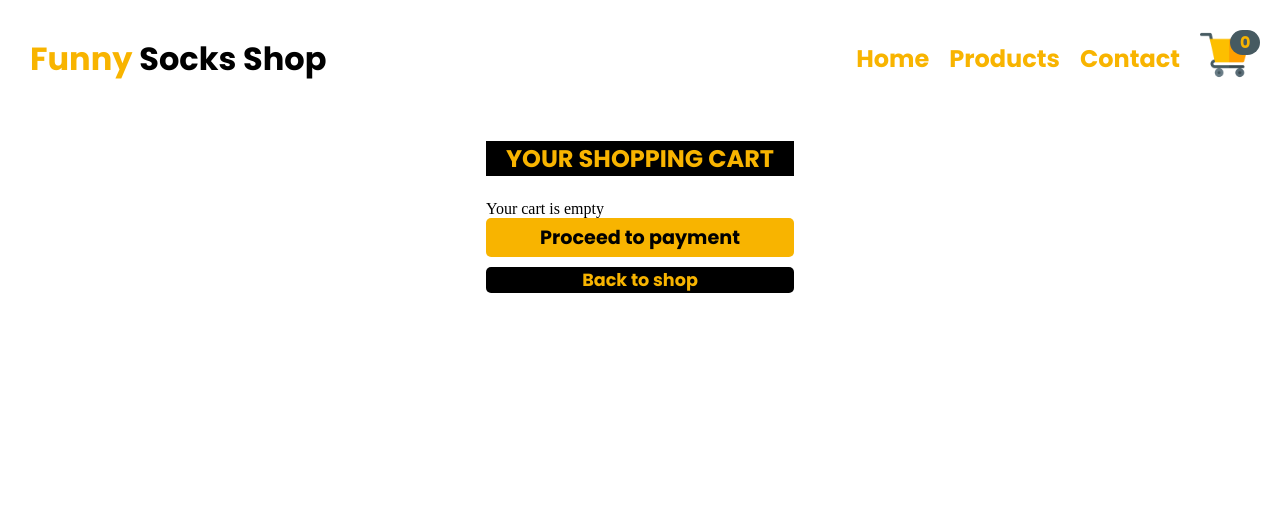
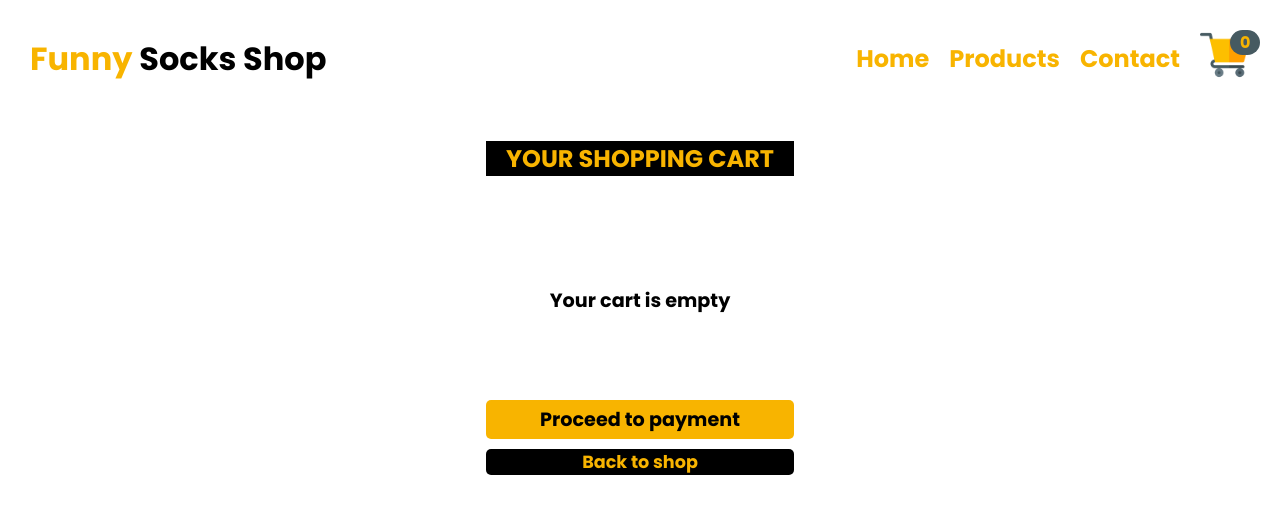
Before and after one commit to fufako/FunnySocks, a React (Create React App) app: page /shopping-cart in a window 1280 px wide. Shown: the top 514 px of the page. Built offline with nearby package versions, Linux system fonts and the light colour scheme; a web font is replaced by a local one.

Commit message:
Add styles to empty cart

```diff
--- a/src/components/EmptyCart.js
+++ b/src/components/EmptyCart.js
@@ -1,4 +1,9 @@
 function EmptyCart() {
-  return <div className="empty">Your cart is empty</div>
+  return (
+    <div className="empty">
+      {" "}
+      <p>Your cart is empty</p>{" "}
+    </div>
+  )
 }
 export default EmptyCart
--- a/src/index.css
+++ b/src/index.css
@@ -223,3 +223,11 @@ h1:hover {
 .back-to-shop:hover {
   transform: scale(1.05);
 }
+.empty {
+  font-size: 1.2rem;
+  font-family: "Poppins", sans-serif;
+  height: 200px;
+  display: flex;
+  justify-content: center;
+  align-items: center;
+}
```
